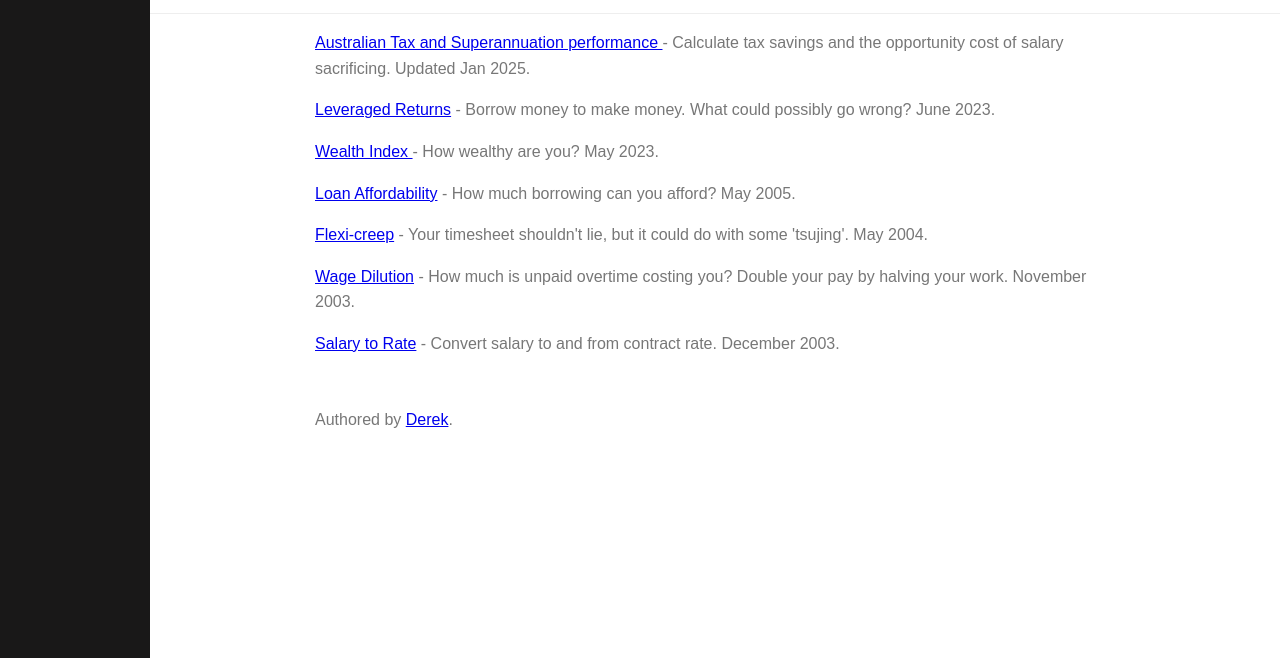
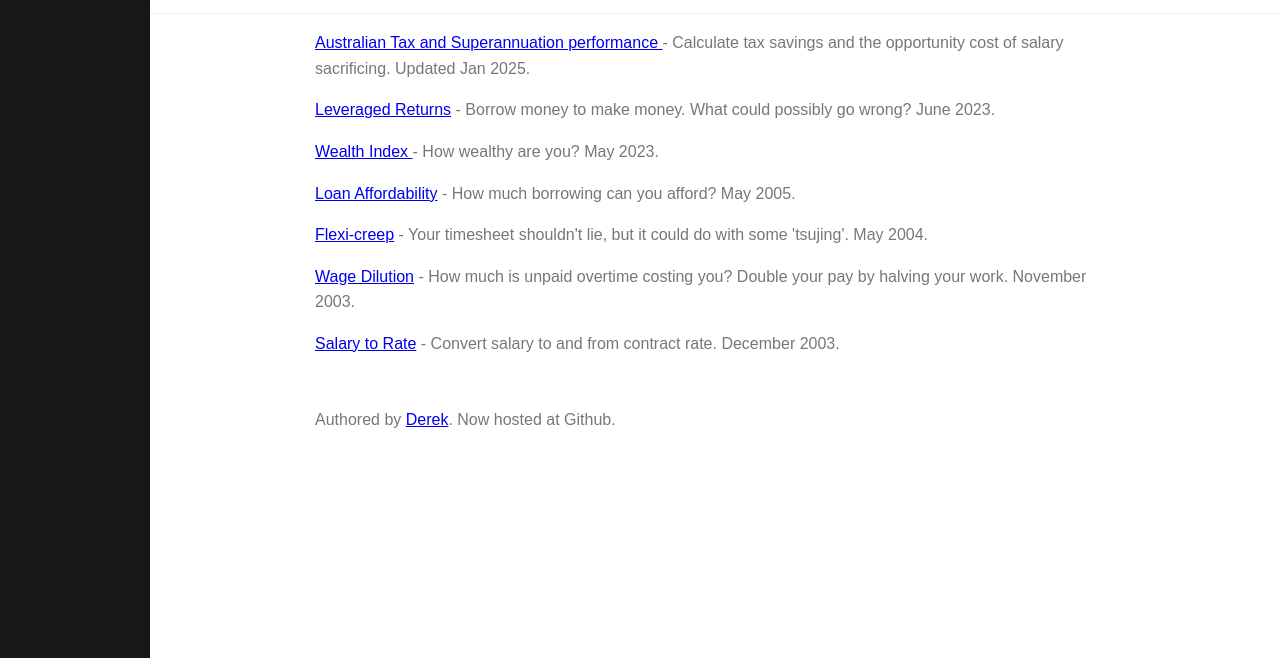
Before and after one commit to dtcwee/misc-calcs, a plain HTML site: page index.html in a window 1280 px wide. Shown: the part 142-800 px from the top of the page. Drawn offline with nearby package versions, Linux system fonts and the light colour scheme.

Commit message:
Update index.html with hosting details.

```diff
--- a/index.html
+++ b/index.html
@@ -54,7 +54,7 @@
                     contract rate. December 2003.</p>
             </div>
             <div class="content">
-                <p>Authored by <a href="https://dtcwee.blogspot.com">Derek</a>.</p>
+                <p>Authored by <a href="https://dtcwee.blogspot.com">Derek</a>. Now hosted at Github.</p>
             </div>
         </div>
     </div>
```
